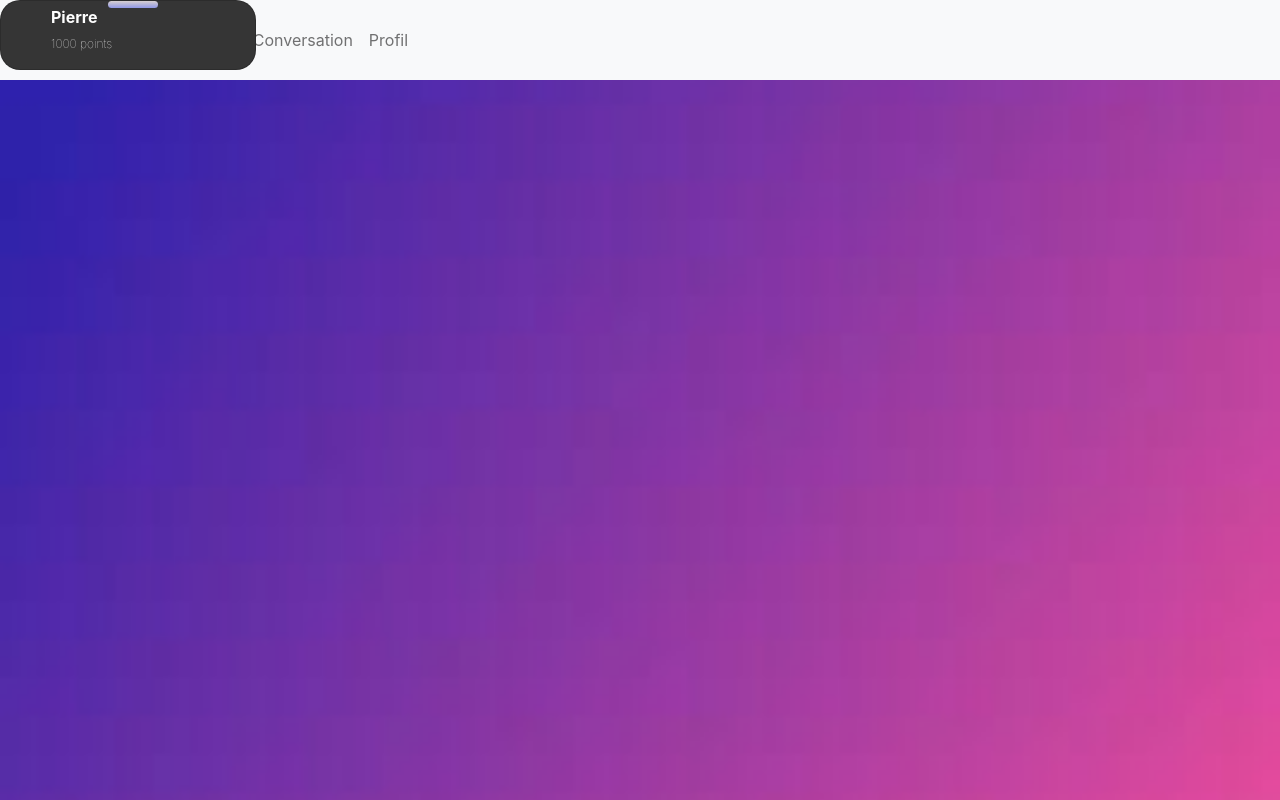
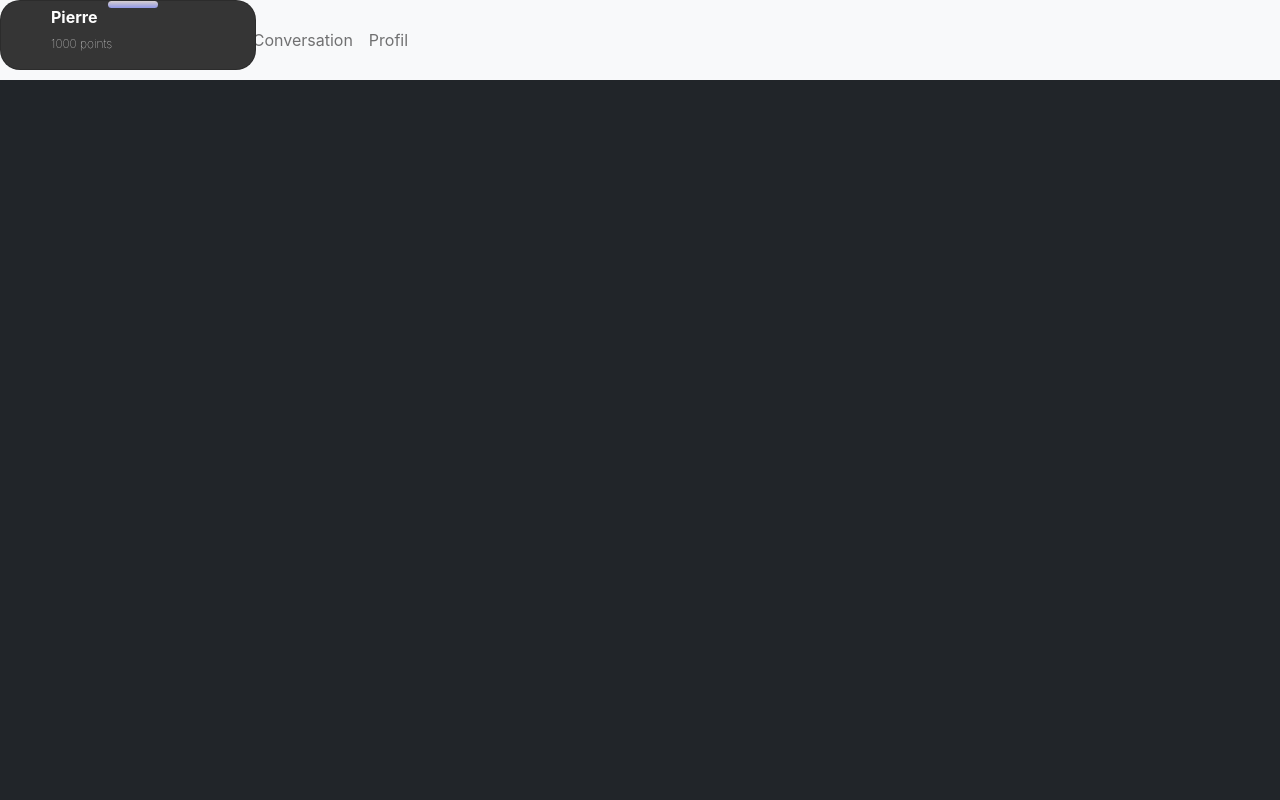
Before and after one commit to crichardd/TurnMaster, a React (Create React App) app: page /Friends in a window 1280 px wide. Built offline with nearby package versions, Linux system fonts and the light colour scheme; a web font is replaced by a local one.

Commit message:
essaie v1

```diff
--- a/src/Friends.tsx
+++ b/src/Friends.tsx
@@ -9,12 +9,10 @@ function Friends() {
     return (
 
         <div className="App">
-            <div>
-                <Header connect={true}/>
-            </div>
-            <div className="cardDiv">
+            <Header connect={true}/>
+            <main className='LandingPage-main bg-dark'>
                 <CardFriends/>
-            </div>
+            </main>
         </div>
     );
 }
--- a/src/css/card.css
+++ b/src/css/card.css
@@ -10,6 +10,7 @@
     backdrop-filter: blur(10px);
     transition: 0.5s ease-in-out;
 }
+
 
 .card-Main{
     position : relative;
--- a/src/header.tsx
+++ b/src/header.tsx
@@ -24,6 +24,7 @@ function Header({ connect }: { connect: boolean }){
         navigate("/Menu/user", { state: { connect: true } });
     }
     return (
+
         <header>
             {location.pathname.indexOf("user") !== -1 || connect === true ? (
                 <Navbar bg="light" expand="lg" style={{ height: "80px", minHeight: "80px", position: "fixed", width: "100%" }}>
@@ -51,6 +52,7 @@ function Header({ connect }: { connect: boolean }){
                 <div> </div>
             )}
         </header>
+
     );
 
 }
```
